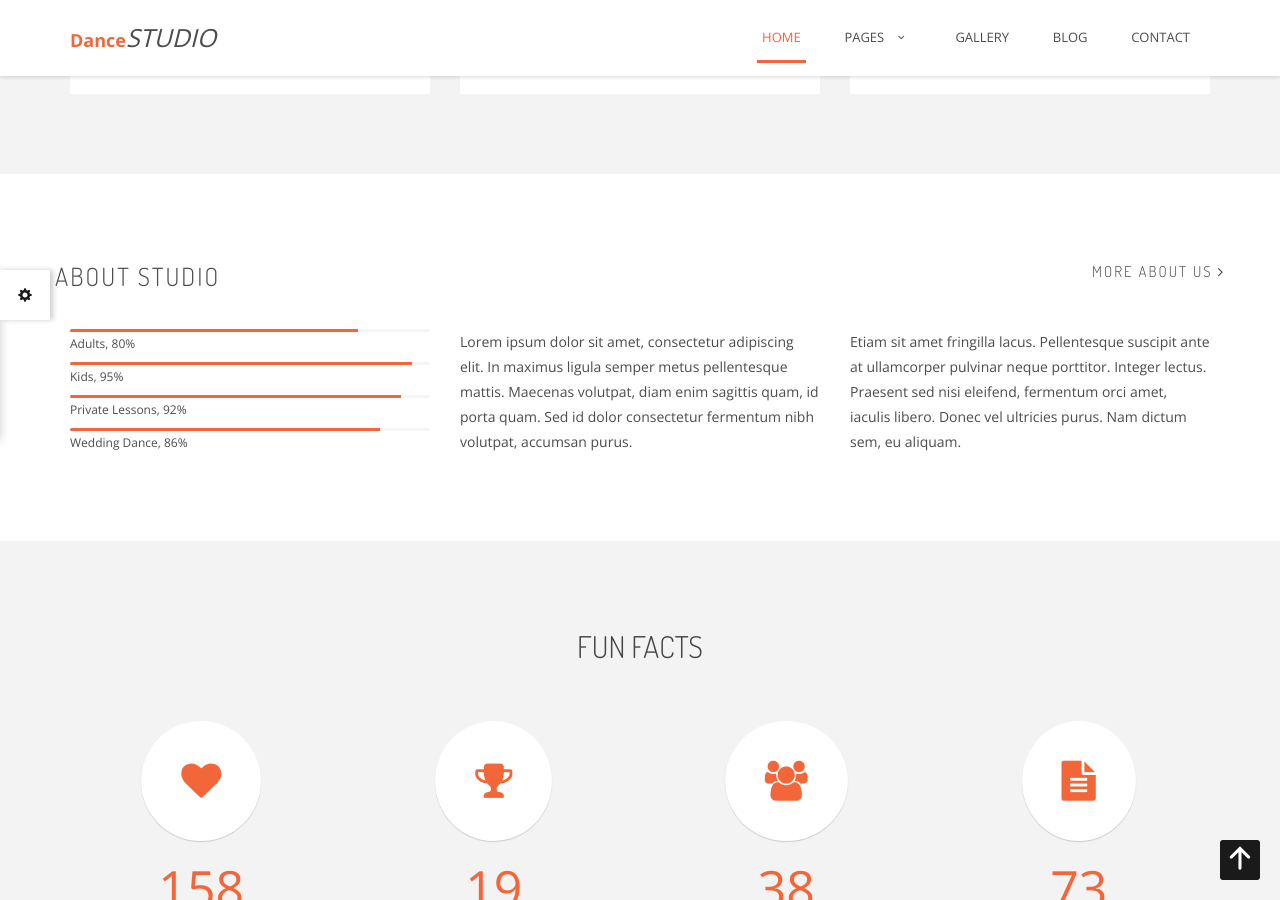
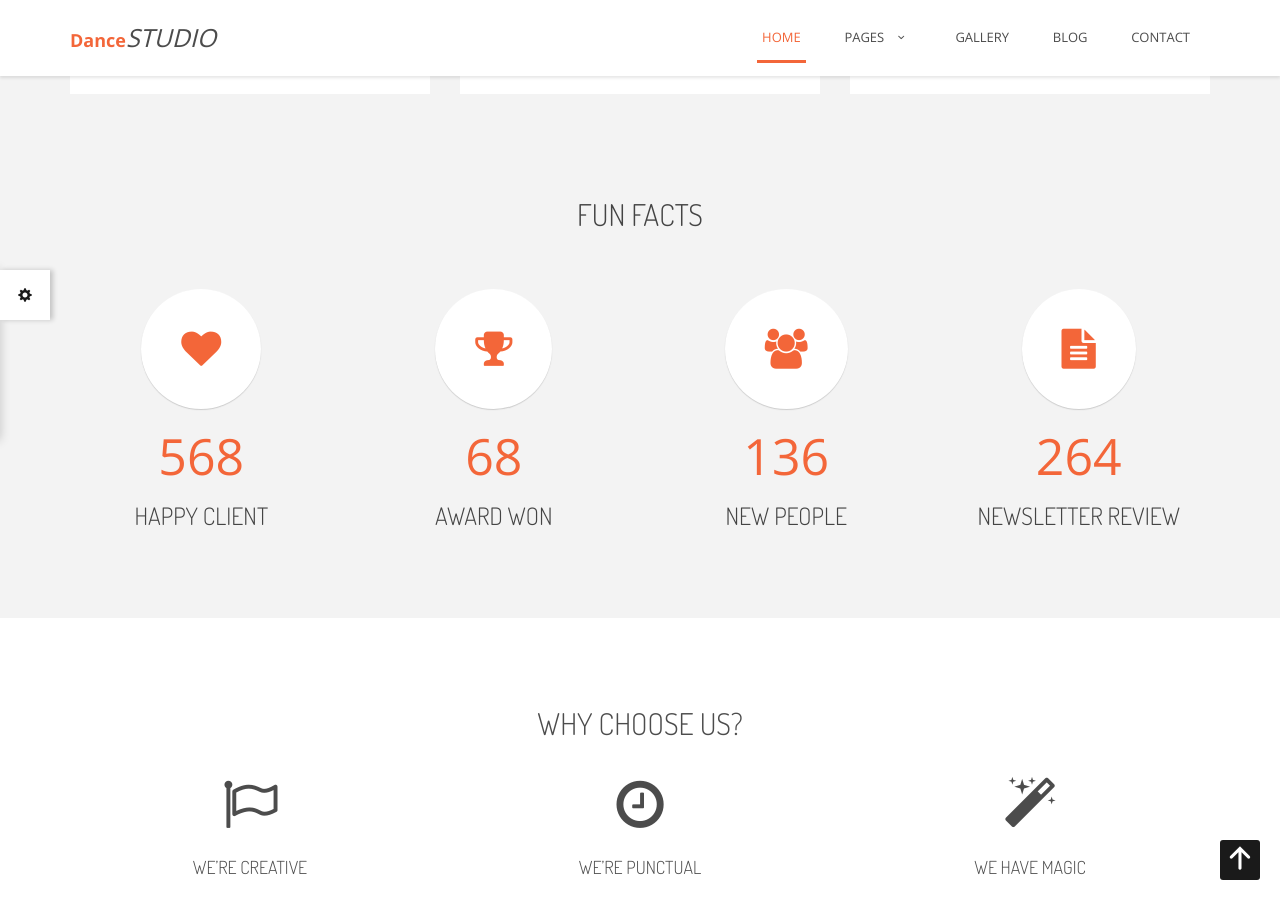
Before and after one commit to 5devmonkeys/comp, a Jekyll site: the page built from index.html, in a window 1280 px wide and 900 px high, scrolled down 1863 px. Built offline with Jekyll 4.4.1, drawn with Linux system fonts in a browser that asks for light colours; some web fonts are replaced; some of the changed text lies outside the part shown.

Commit message:
about studio remove

```diff
--- a/index.html
+++ b/index.html
@@ -116,48 +116,6 @@ layout: default
                     <h4>Wedding Dance</h4>
                     <p>Duis aute irure dolor in reprehenderit in voluptate velit esse cillum dolore eu fugiat nulla pariatur.</p>
                 </div>
-            </div>
-        </div>
-    </div>
-</section>
-
-
-<section id="about" class="light_section">
-    <div class="container">
-        <div class="row">
-            <h2 class="section-title text-left">
-                About Studio
-                <a class="section-more" href="about_us.html">More about us <i class="fa fa-angle-right"></i></a>
-            </h2>
-        </div>
-        <div class="row">
-             <div class="col-md-4 col-sm-12">
-                <div class="progress">
-                    <div class="progress-bar progress-bar-success" role="progressbar" aria-valuenow="40" aria-valuemin="0" aria-valuemax="100" style="width: 80%">
-                        <span>Adults, 80%</span>
-                    </div>
-                </div>
-                <div class="progress">
-                    <div class="progress-bar progress-bar-info" role="progressbar" aria-valuenow="20" aria-valuemin="0" aria-valuemax="100" style="width: 95%">
-                        <span>Kids, 95%</span>
-                    </div>
-                </div>
-                <div class="progress">
-                    <div class="progress-bar progress-bar-warning" role="progressbar" aria-valuenow="60" aria-valuemin="0" aria-valuemax="100" style="width: 92%">
-                        <span>Private Lessons, 92%</span>
-                    </div>
-                </div>
-                <div class="progress">
-                    <div class="progress-bar progress-bar-danger" role="progressbar" aria-valuenow="80" aria-valuemin="0" aria-valuemax="100" style="width: 86%">
-                        <span>Wedding Dance, 86%</span>
-                    </div>
-                </div>
-            </div>
-            <div class="col-md-4 col-sm-6">
-                Lorem ipsum dolor sit amet, consectetur adipiscing elit. In maximus ligula semper metus pellentesque mattis. Maecenas  volutpat, diam enim sagittis quam, id porta quam. Sed id dolor consectetur fermentum nibh volutpat, accumsan purus.
-            </div>
-            <div class="col-md-4 col-sm-6">
-                Etiam sit amet fringilla lacus. Pellentesque suscipit ante at ullamcorper pulvinar neque porttitor. Integer lectus. Praesent sed nisi eleifend, fermentum orci amet, iaculis libero. Donec vel ultricies purus. Nam dictum sem, eu aliquam.
             </div>
         </div>
     </div>
```
